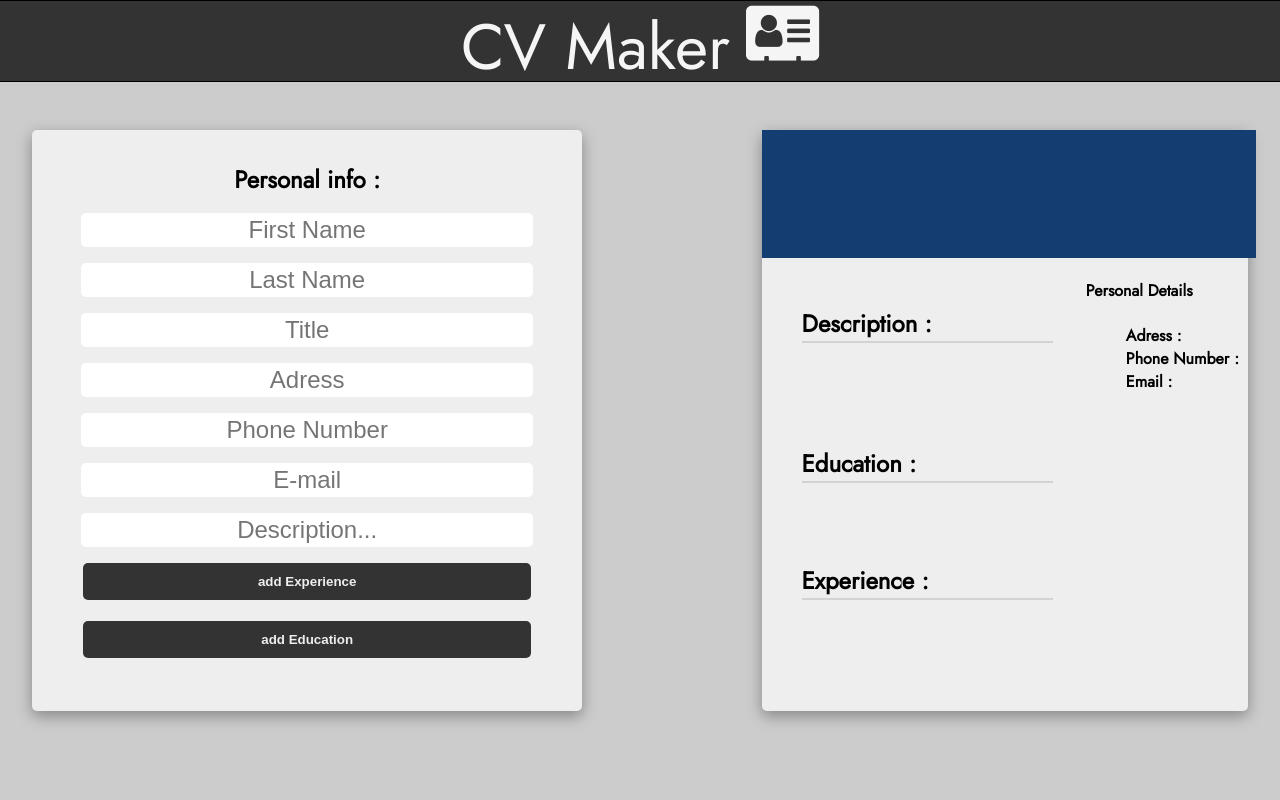
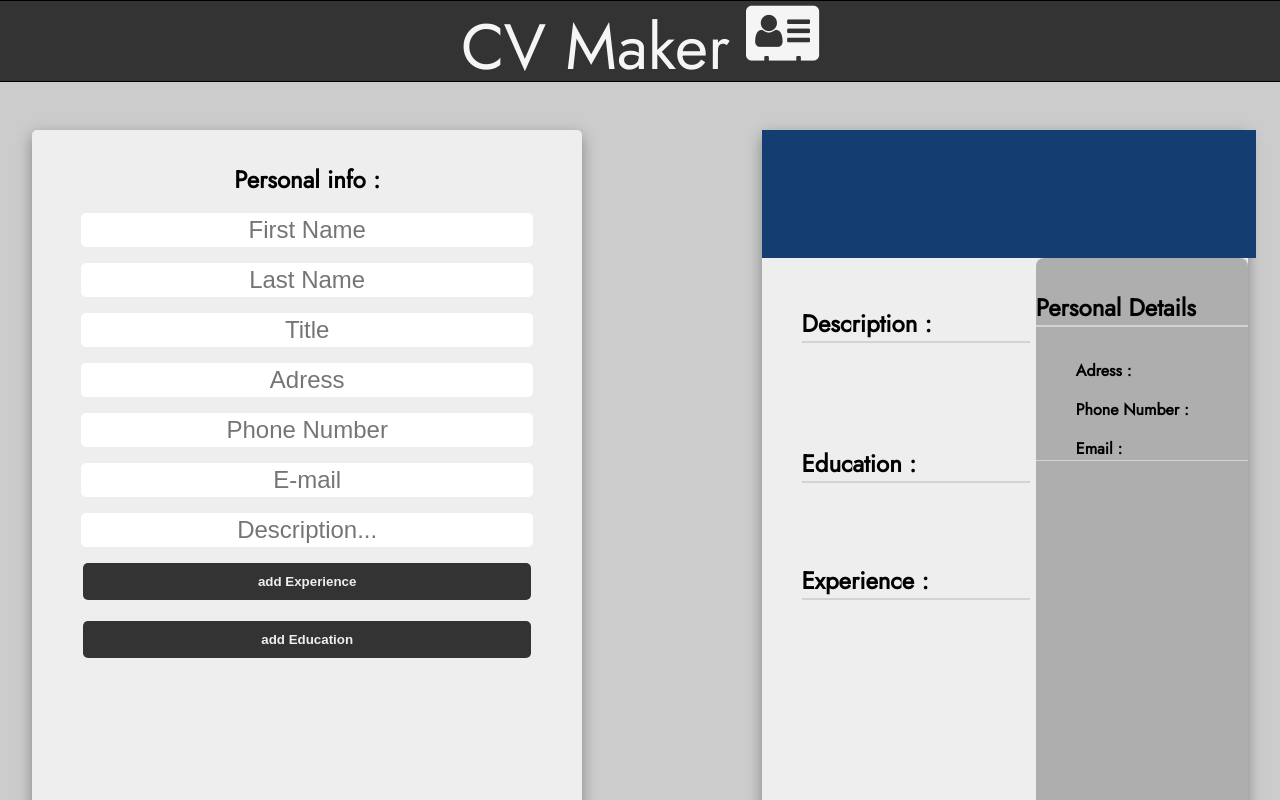
Before and after one commit to theDoorKeeper/react-cv-project, a React (Create React App) app: page / in a window 1280 px wide. Shown: the top 800 px of the page. Built offline with nearby package versions, Linux system fonts and the light colour scheme; the HTML template or start-up script is replaced by a standard one.

Commit message:
aded styling on the sidebar added  background , flex display and fixed  height

```diff
--- a/src/components/Preview.js
+++ b/src/components/Preview.js
@@ -7,7 +7,7 @@ function Preview(props) {
   const {firstName, lastName, title, adress, phoneNumber, eMail, description} = personalInfo;
 
   const experiencePreview = experienceArray.map((experience) => (
-    <ul className="experience-list">
+    <ul className="preview-secondary-list">
       <li>
         Position :
         {experience.position}
@@ -32,7 +32,7 @@ function Preview(props) {
   ));
 
   const educationPreview = educationArray.map((education) => (
-    <ul className="education-list">
+    <ul className="preview-secondary-list">
       <li>
         University :
         {education.university}
@@ -75,8 +75,8 @@ function Preview(props) {
       </header>
 
       <div className="previewSideBar">
-        <h4>Personal Details</h4>
-        <ul>
+        <h4 className="preview-list-title">Personal Details</h4>
+        <ul className="preview-description-list">
           <li>
             {' '}
             Adress :
--- a/src/style/preview.css
+++ b/src/style/preview.css
@@ -15,15 +15,19 @@ ul{
 
 .previewContainer {
     min-width: 100%;
+    min-height: 100%;
     display: grid;
-    grid-template-columns: 1fr 1fr 1fr 1fr 1fr 1fr;
     gap: 0px 0px;
+
     grid-template-areas:
       "previewHeader previewHeader previewHeader previewHeader previewHeader previewHeader"
       "previewMain previewMain previewMain previewMain previewSideBar previewSideBar"
       "previewMain previewMain previewMain previewMain previewSideBar previewSideBar"
       "previewMain previewMain previewMain previewMain previewSideBar previewSideBar"
+      "previewMain previewMain previewMain previewMain previewSideBar previewSideBar"
       "previewMain previewMain previewMain previewMain previewSideBar previewSideBar";
+      grid-template-rows: 1fr 10fr 10fr 10fr 10fr 10fr;
+      grid-template-columns: 1fr 1fr 1fr 10r 1fr 1fr;
   }
   .previewHeader {
       min-width: 95%;
@@ -33,9 +37,14 @@ ul{
        color: whitesmoke;
        background-color: #143e72;
     }
-  .previewSideBar { grid-area: previewSideBar; }
+  .previewSideBar {
+       grid-area: previewSideBar;
+       background-color: rgba(128, 128, 128, 0.575);
+       border-radius: 8px;
+       max-width: 100%;
+     }
   .previewMain {
-      max-width: 90%;
+      max-width: 98%;
      grid-area: previewMain;
     word-break: break-all;
 
@@ -50,6 +59,16 @@ ul{
     font-size: 26px;
     font-weight: 500;
   }
+  .preview-description-list{
+    display: flex;
+    flex-direction: column;
+    gap: 1rem;
+    margin-bottom: 1.5rem;
+    border-bottom: 1px lightgray solid;
+    flex-wrap: wrap;
+    font-size: 1rem;
+    max-width: 100%;
+  }
   .previewList{
       display: flex;
       flex-direction: column;
@@ -57,16 +76,7 @@ ul{
       gap: 1rem;
   }
 
-  .experience-list{
-    display: flex;
-    flex-direction: column;
-    gap: 1rem;
-    margin-bottom: 1.5rem;
-    border-bottom: 1px lightgray solid;
-    max-height: 110px;
-    flex-wrap: wrap;
-  }
-  .education-list{
+  .preview-secondary-list{
     display: flex;
     flex-direction: column;
     gap: 1rem;
@@ -80,6 +90,6 @@ ul{
     border-bottom: lightgray 2px solid;
 }
 
-.experience-list>* .education-list>*{
-    text-decoration: underline rgb(175, 175, 175);
+.previewListItem{
+   /*  min-height: 20rem; */
 }
```
